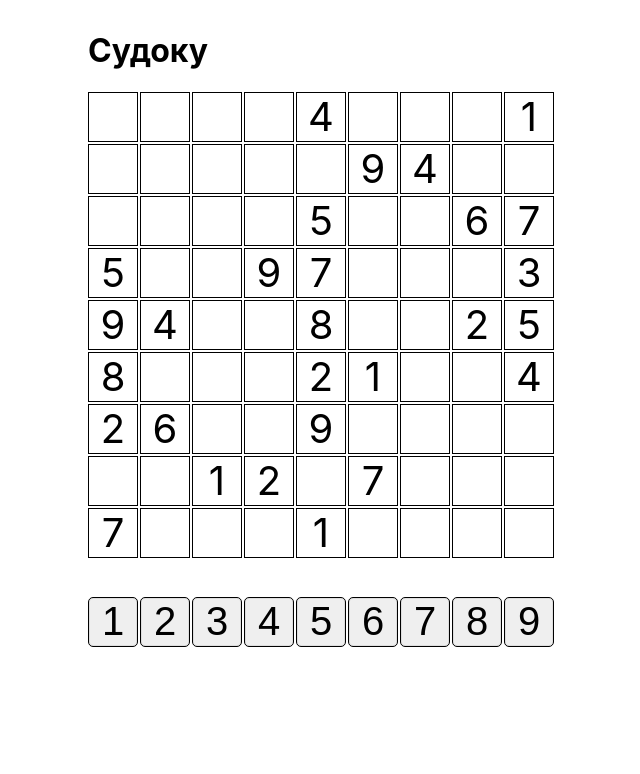
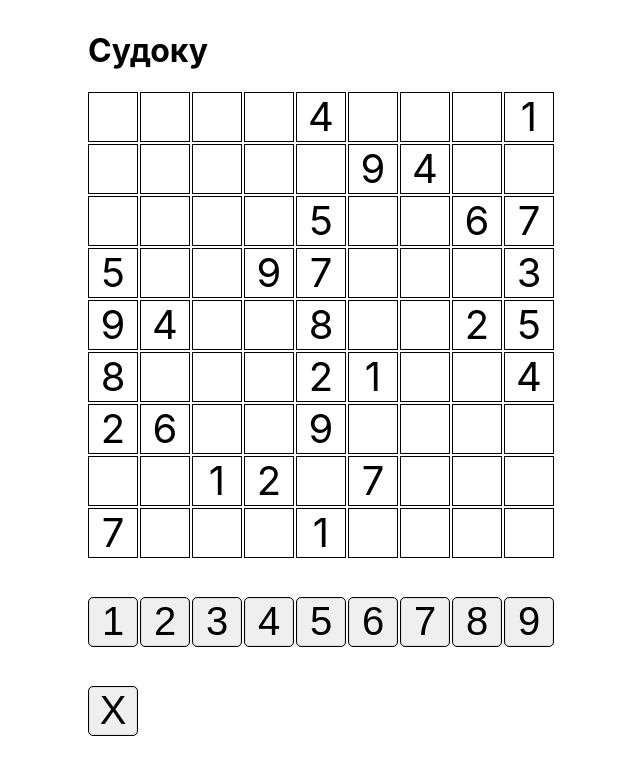
Before and after one commit to GreenLadyTea/Sudoku, a React (Create React App) app: page / in a window 1280 px wide. Shown: the top 774 px of the page, without its empty margins (227-867 px from the left). Built offline with nearby package versions, Linux system fonts and the light colour scheme.

Commit message:
Added button to clear cell in Menu

```diff
--- a/src/components/Menu/Menu.tsx
+++ b/src/components/Menu/Menu.tsx
@@ -1,13 +1,26 @@
 import React from 'react';
-import { digits } from '../../store';
+import { assignDigit, digits } from '../../store';
 import Button from '../Button/Button';
+import '../Button/Button.css';
+import { useDispatch } from 'react-redux';
 
 export default function Menu() {
+  const dispatch = useDispatch();
   return (
     <>
       {digits.map(digit => (
         <Button key={digit} digit={digit} />
       ))}
+      <div>
+        <button
+          data-testid="clear-button"
+          onClick={() => {
+            dispatch(assignDigit(''));
+          }}
+        >
+          X
+        </button>
+      </div>
     </>
   );
 }
```
Also changed, not shown: 2 other files (tests, documents, lock files or other folders).
